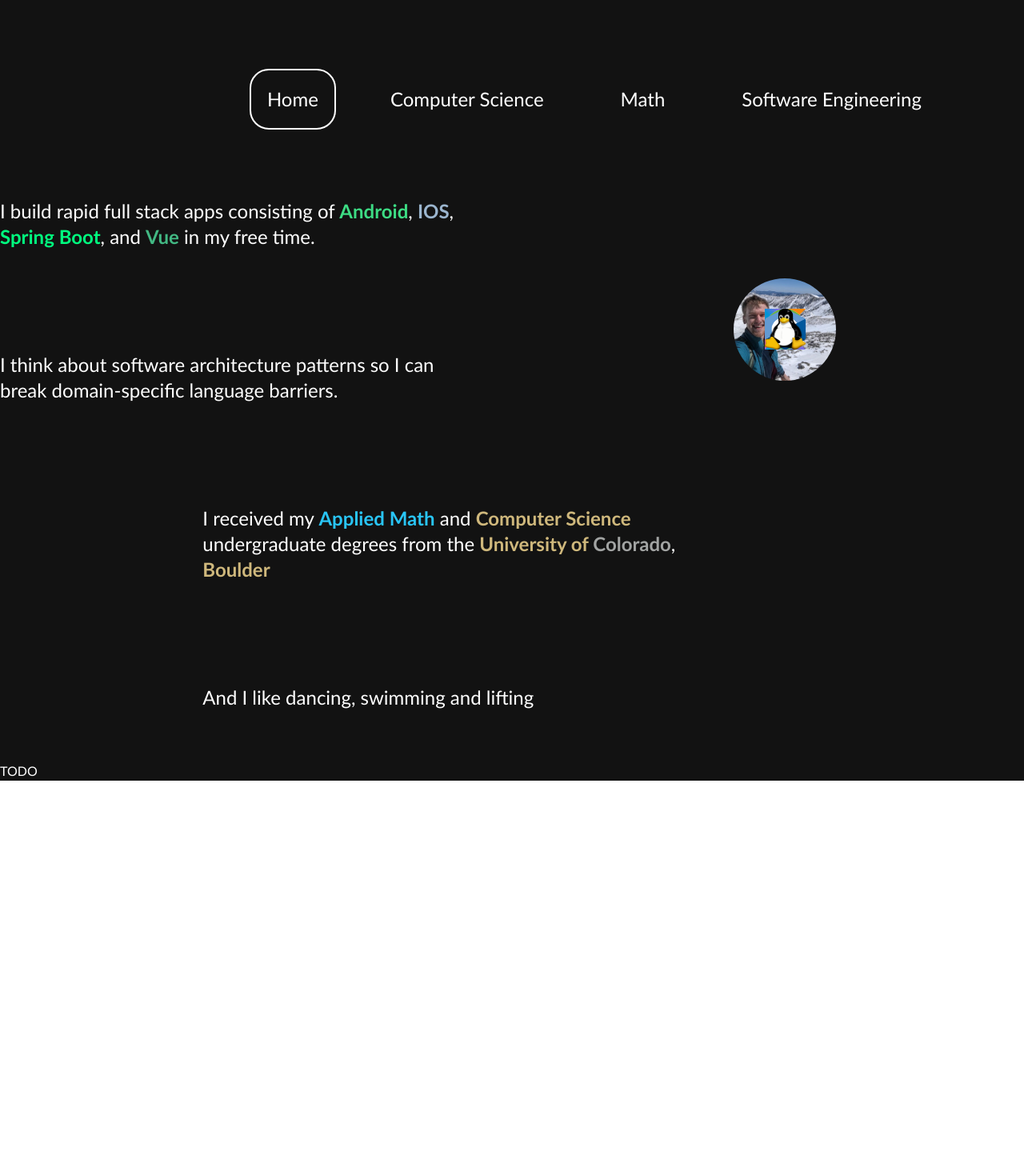
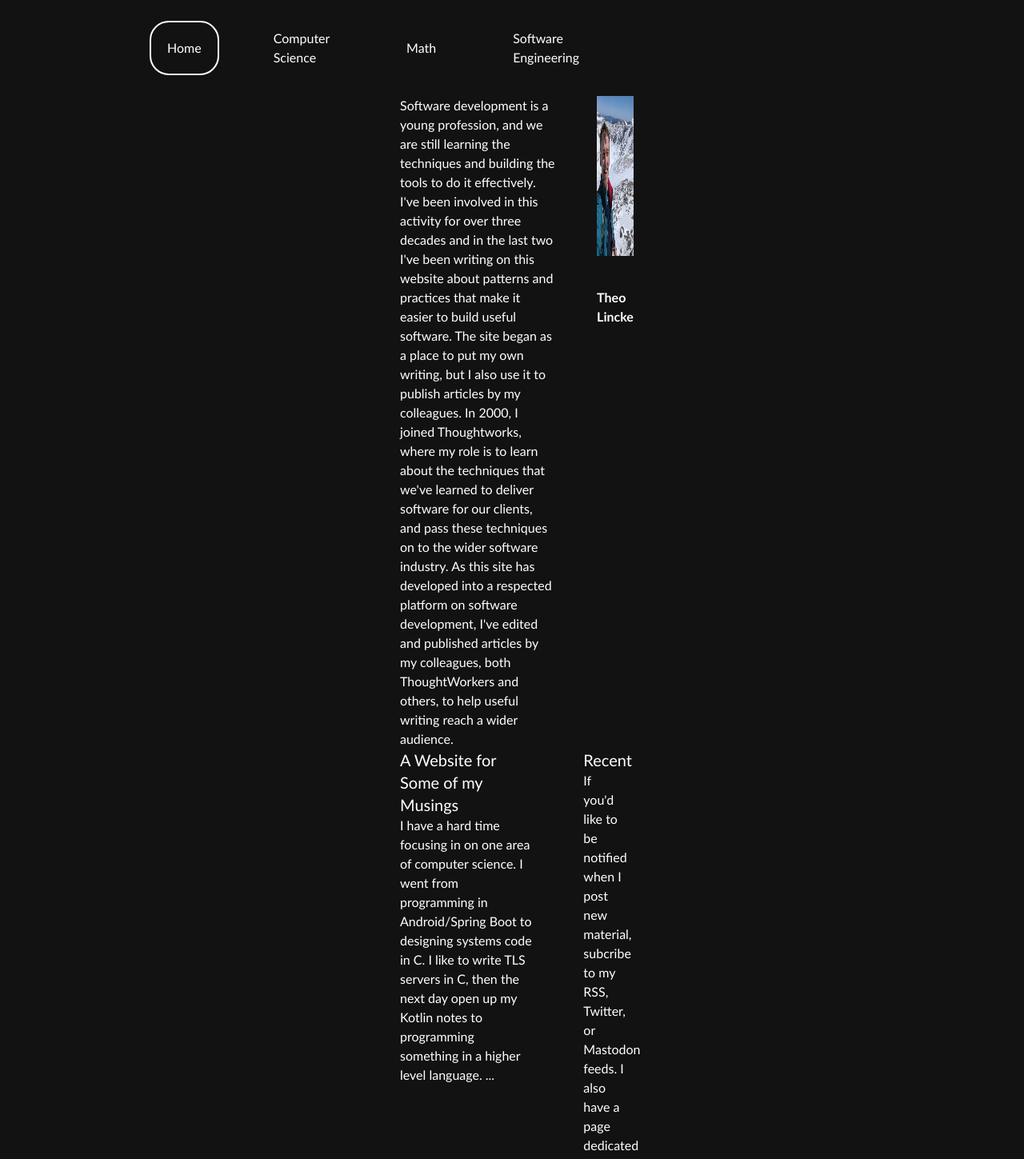
Before and after one commit to lincketheo/personal_website, a Vue app: page / in a window 1280 px wide. Shown: the top 1449 px of the page at 80% size. Before the commit the page ends 976 px from the top, so only its background shows below. Built offline with nearby package versions, Linux system fonts and the light colour scheme.

Commit message:
adds new stuff

```diff
--- a/src/App.vue
+++ b/src/App.vue
@@ -6,7 +6,7 @@ import AppFooter from "@/ui/AppFooter.vue";
 
 <template>
     <div class="bg-background text-onBackground flex min-h-screen justify-between flex-col">
-      <div class="min-[1770px]:mx-[100px] min-[2000px]:mx-[500px]">
+      <div class="mx-[500px]">
         <NavigationBar/>
         <RouterView/>
       </div>
--- a/src/ui/landing/HomeIndex.vue
+++ b/src/ui/landing/HomeIndex.vue
@@ -1,11 +1,80 @@
 <script setup lang="ts">
-import AboutSection from "@/ui/home/AboutSection.vue";
 </script>
 
 <template>
   <main>
-    <div>
-      <AboutSection/>
+    <div class="grid-cols-4 grid gap-16">
+      <p class="col-span-3">
+        Software development is a young profession, and we are still learning the techniques and building the tools to
+        do
+        it effectively. I've been involved in this activity for over three decades and in the last two I've been writing
+        on this website about patterns and practices that make it easier to build useful software. The site began as a
+        place to put my own writing, but I also use it to publish articles by my colleagues. In 2000, I joined
+        Thoughtworks, where my role is to learn about the techniques that we've learned to deliver
+        software for our clients, and pass these techniques on to the wider software industry. As this site has
+        developed
+        into a respected platform on software development, I've edited and published articles by my colleagues, both
+        ThoughtWorkers and others, to help useful writing reach a wider audience.
+      </p>
+      <div class="col-span-1 flex flex-col items-center h-[500px]">
+        <div>
+          <img class="w-[200px] h-[200px]" src="@/assets/myface.jpg" alt="My Face"/>
+          <h5 class="font-bold pt-10">Theo Lincke</h5>
+        </div>
+      </div>
+    </div>
+    <div class="grid-cols-3 grid gap-16">
+      <div class="col-span-2">
+        <h1 class="text-xl">A Website for Some of my Musings</h1>
+        <p>
+          I have a hard time focusing in on one area of computer science.
+          I went from programming in Android/Spring Boot to designing systems
+          code in C. I like to write TLS servers in C, then the next day open up
+          my Kotlin notes to programming something in a higher level language.
+          ...
+        </p>
+      </div>
+      <div class="col-span-1">
+        <h1 class="text-xl">Recent</h1>
+        <p>
+          If you'd like to be notified when I post
+          new material, subcribe to my RSS, Twitter,
+          or Mastodon feeds. I also
+          have a page dedicated to recent changes.
+        </p>
+        <hr class="rounded">
+        <p class="font-bold">Bliki: DiffDebugging</p>
+        <p>Regression bugs are newly appeared bugs in features of the software that have been around for a while. When
+          hunting them, it usually valuable to figure out which change in the software caused them to appear. Looking at
+          that change can give invaluable clues about where the bug is and how to squash it. There isn't a well-known
+          term for this form of investigation, but I call it Diff Debugging.
+        </p>
+        <a class="underline">more...</a>
+        <hr class="rounded">
+        <p class="font-bold">Bliki: DiffDebugging</p>
+        <p>Regression bugs are newly appeared bugs in features of the software that have been around for a while. When
+          hunting them, it usually valuable to figure out which change in the software caused them to appear. Looking at
+          that change can give invaluable clues about where the bug is and how to squash it. There isn't a well-known
+          term for this form of investigation, but I call it Diff Debugging.
+        </p>
+        <a class="underline">more...</a>
+        <hr class="rounded">
+        <p class="font-bold">Bliki: DiffDebugging</p>
+        <p>Regression bugs are newly appeared bugs in features of the software that have been around for a while. When
+          hunting them, it usually valuable to figure out which change in the software caused them to appear. Looking at
+          that change can give invaluable clues about where the bug is and how to squash it. There isn't a well-known
+          term for this form of investigation, but I call it Diff Debugging.
+        </p>
+        <a class="underline">more...</a>
+        <hr class="rounded">
+        <p class="font-bold">Bliki: DiffDebugging</p>
+        <p>Regression bugs are newly appeared bugs in features of the software that have been around for a while. When
+          hunting them, it usually valuable to figure out which change in the software caused them to appear. Looking at
+          that change can give invaluable clues about where the bug is and how to squash it. There isn't a well-known
+          term for this form of investigation, but I call it Diff Debugging.
+        </p>
+        <a class="underline">more...</a>
+      </div>
     </div>
   </main>
 </template>
--- a/src/ui/navigation/NavigationBar.vue
+++ b/src/ui/navigation/NavigationBar.vue
@@ -37,8 +37,8 @@ const currentLink = computed(() => {
 
 <template>
   <nav>
-    <ul class="flex justify-end p-20">
-      <li v-for="link in links" :key="link.title" class="px-5 text-2xl flex flex-col justify-center">
+    <ul class="flex justify-end p-2">
+      <li v-for="link in links" :key="link.title" class="px-5 flex flex-col justify-center">
         <SelectedRoute v-if="currentLink === link.name" :link="link"/>
         <NotSelectedRoute v-else :link="link"/>
       </li>
```
